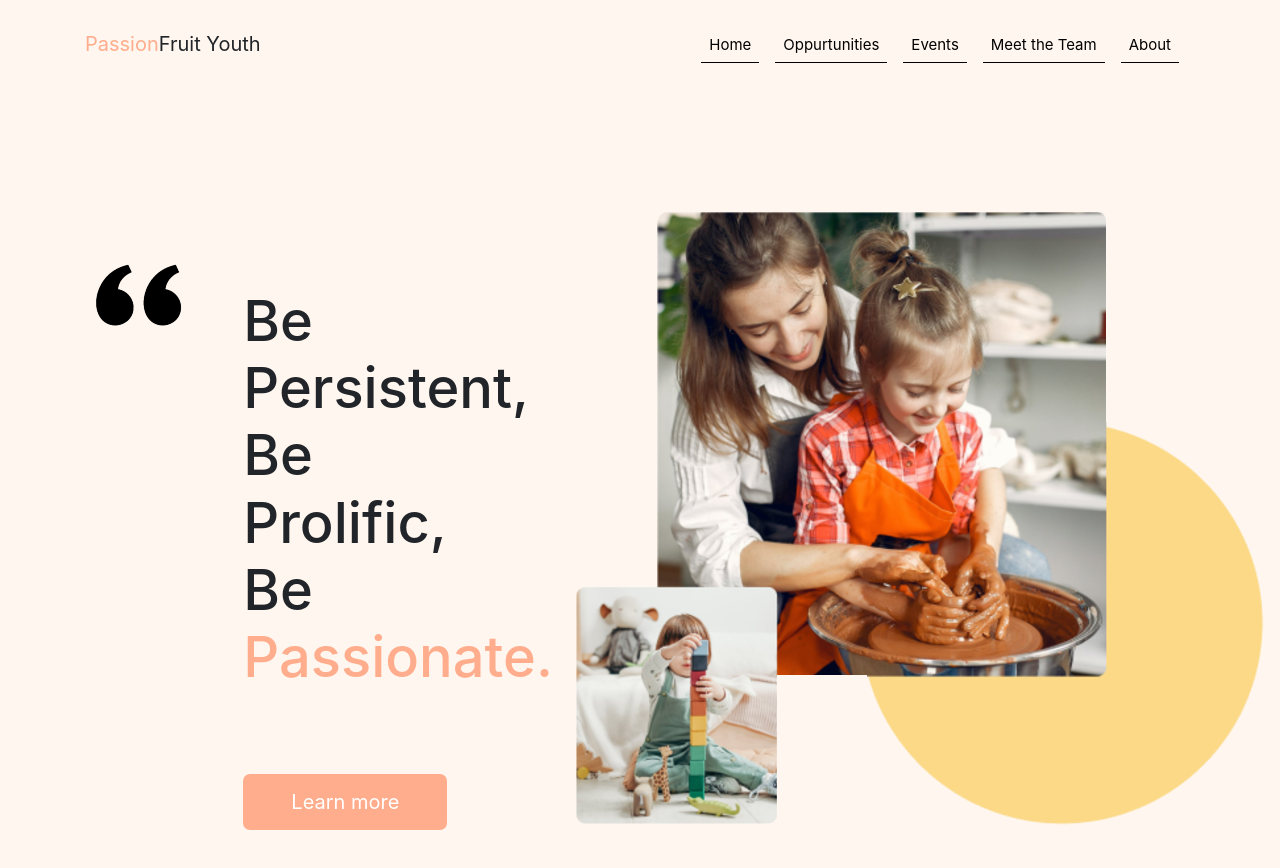
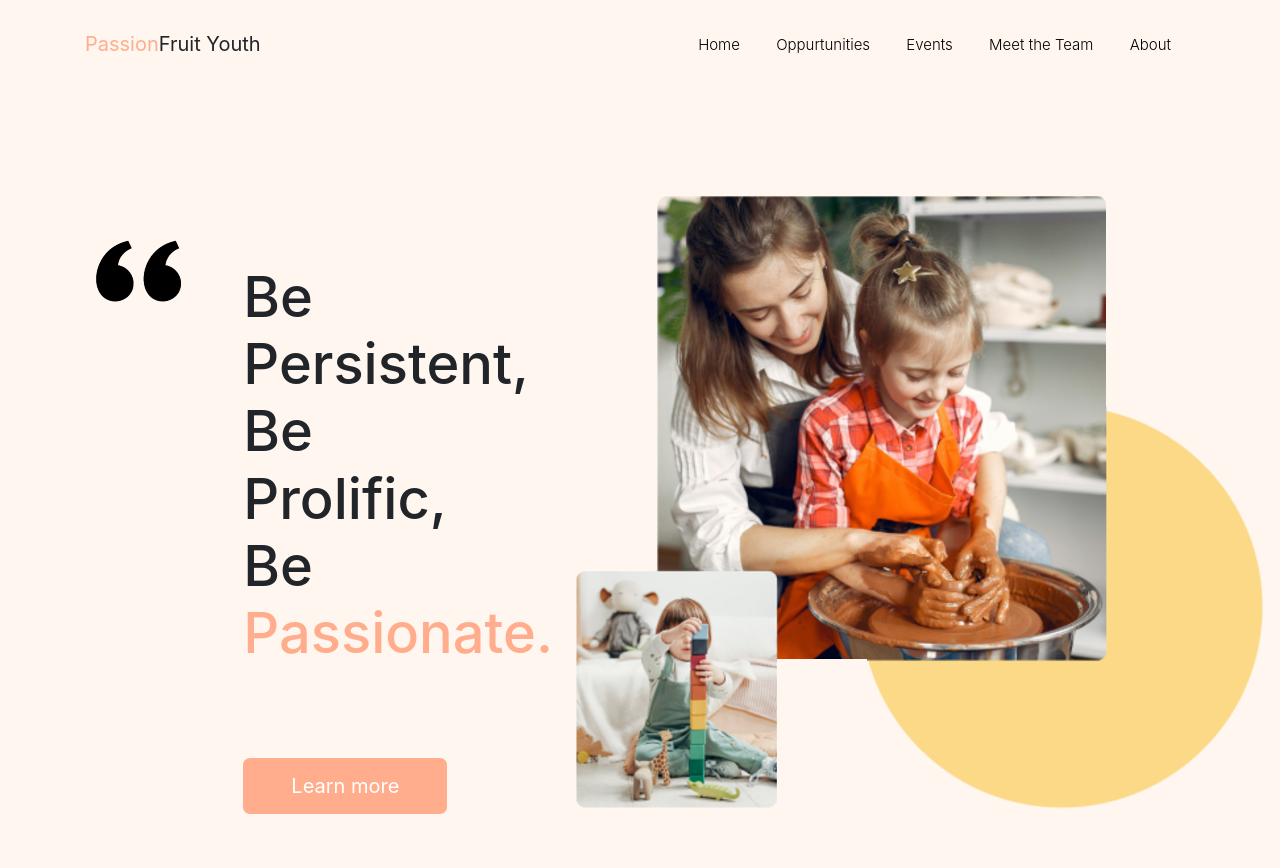
Before and after one commit to jiayishen21/PassionFruitYouth, an Angular app in the folder PassionFruitYouth_V2.0/passion-fruit-youth-v2/: page / in a window 1280 px wide. Shown: the top 868 px of the page. Built offline with nearby package versions, Linux system fonts and the light colour scheme.

Commit message:
light update to navbar and stylesheet

```diff
--- a/PassionFruitYouth_V2.0/passion-fruit-youth-v2/src/components/homepage/homepage.component.html
+++ b/PassionFruitYouth_V2.0/passion-fruit-youth-v2/src/components/homepage/homepage.component.html
@@ -1,4 +1,4 @@
-<div class="container-fluid section1 py-11">
+<div class="container-fluid section1 py-10">
     <div class="row">
       <div class="col-md-2">
         <div class="container-fluid d-flex justify-content-end">
@@ -9,7 +9,8 @@
         <div class="container-fluid mt-12">
           <quote1></quote1>
         </div>
-        <div class="container-fluid mt-11">
+
+        <div class="container-fluid mt-13">
           <learn-more></learn-more>
         </div>
       </div>
--- a/PassionFruitYouth_V2.0/passion-fruit-youth-v2/src/components/navbar/navbar.component.css
+++ b/PassionFruitYouth_V2.0/passion-fruit-youth-v2/src/components/navbar/navbar.component.css
@@ -14,16 +14,18 @@
 .navbar-link {
   padding: inherit;
   color: #000000;
-  border-bottom: 1px solid #000000;
   font-size: 15px;
+  box-shadow: 0px 0px;
+  transition: ease-out 0.3s;
 }
 
 .navbar-link.active {
-  border-bottom: 3px solid #000000;
+  box-shadow: 0px 2px;
 }
 
 a:hover.navbar-link {
   color: inherit;
   text-decoration: none;
-  border-bottom: 3px solid #000000;
+  cursor: pointer;
+  box-shadow: 0px 2px;
 }
--- a/PassionFruitYouth_V2.0/passion-fruit-youth-v2/src/components/navbar/navbar.component.html
+++ b/PassionFruitYouth_V2.0/passion-fruit-youth-v2/src/components/navbar/navbar.component.html
@@ -8,7 +8,9 @@
 
     <div class="nav navbar-nav">
       <span class="p-2">
-        <a href="{{ section.href }}" class="navbar-link mx-2" *ngFor="let section of sections" >{{ section.name }}</a>
+        <a href="{{ section.href }}" class="navbar-link mx-2 lead" *ngFor="let section of sections" >
+          {{ section.name }}
+        </a>
       </span>
     </div>
 
--- a/PassionFruitYouth_V2.0/passion-fruit-youth-v2/src/styles.css
+++ b/PassionFruitYouth_V2.0/passion-fruit-youth-v2/src/styles.css
@@ -1,91 +1,91 @@
 /* You can add global styles to this file, and also import other style files */
 .py-6 {
-    padding-top: 3.5em;
-    padding-bottom: 3.5em;
+    padding-top: 6vh;
+    padding-bottom: 6vh;
 }
 .py-7 {
-    padding-top: 4em;
-    padding-bottom: 4em;
+    padding-top: 7vh;
+    padding-bottom: 7vh;
 }
 .py-8 {
-    padding-top: 4.5em;
-    padding-bottom: 4.5em;
+    padding-top: 8vh;
+    padding-bottom: 8vh;
 }
 .py-9 {
-    padding-top: 5em;
-    padding-bottom: 5em;
+    padding-top: 9vh;
+    padding-bottom: 9vh;
 }
 .py-10 {
-    padding-top: 5.5em;
-    padding-bottom: 5.5em;
+    padding-top: 10vh;
+    padding-bottom: 10vh;
 }
 .py-11 {
-    padding-top: 6em;
-    padding-bottom: 6em;
+    padding-top: 11vh;
+    padding-bottom: 11vh;
 }
 .py-12 {
-    padding-top: 6.5em;
-    padding-bottom: 6.5em;
+    padding-top: 12vh;
+    padding-bottom: 12vh;
 }
 .py-13 {
-    padding-top: 7em;
-    padding-bottom: 7em;
+    padding-top: 13vh;
+    padding-bottom: 13vh;
 }
 
 .my-6 {
-    margin-top: 3.5em;
-    margin-bottom: 3.5em;
+    margin-top: 6vh;
+    margin-bottom: 6vh;
 }
 .my-7 {
-    margin-top: 4em;
-    margin-bottom: 4em;
+    margin-top: 7vh;
+    margin-bottom: 7vh;
 }
 .my-8 {
-    margin-top: 4.5em;
-    margin-bottom: 4.5em;
+    margin-top: 8vh;
+    margin-bottom: 8vh;
 }
 .my-9 {
-    margin-top: 5em;
-    margin-bottom: 5em;
+    margin-top: 9vh;
+    margin-bottom: 9vh;
 }
 .my-10 {
-    margin-top: 5.5em;
-    margin-bottom: 5.5em;
+    margin-top: 10vh;
+    margin-bottom: 10vh;
 }
 .my-11 {
-    margin-top: 6em;
-    margin-bottom: 6em;
+    margin-top: 11vh;
+    margin-bottom: 11vh;
 }
 .my-12 {
-    margin-top: 6.5em;
-    margin-bottom: 6.5em;
+    margin-top: 12vh;
+    margin-bottom: 12vh;
 }
 .my-13 {
-    margin-top: 7em;
-    margin-bottom: 7em;
+    margin-top: 13vh;
+    margin-bottom: 13vh;
 }
 
 .mt-6 {
-    margin-top: 3.5em;
+    margin-top: 6vh;
 }
 .mt-7 {
-    margin-top: 4em;
+    margin-top: 7vh;
 }
 .mt-8 {
-    margin-top: 4.5em;
+    margin-top: 8vh;
 }
 .mt-9 {
-    margin-top: 5em;
+    margin-top: 9vh;
 }
 .mt-10 {
-    margin-top: 5.5em;
+    margin-top: 10vh;
 }
 .mt-11 {
-    margin-top: 6em;
+    margin-top: 11vh;
 }
 .mt-12 {
-    margin-top: 6.5em;
+    margin-top: 12vh;
 }
 .mt-13 {
-    margin-top: 7em;
+    margin-top: 13vh;
 }
```
